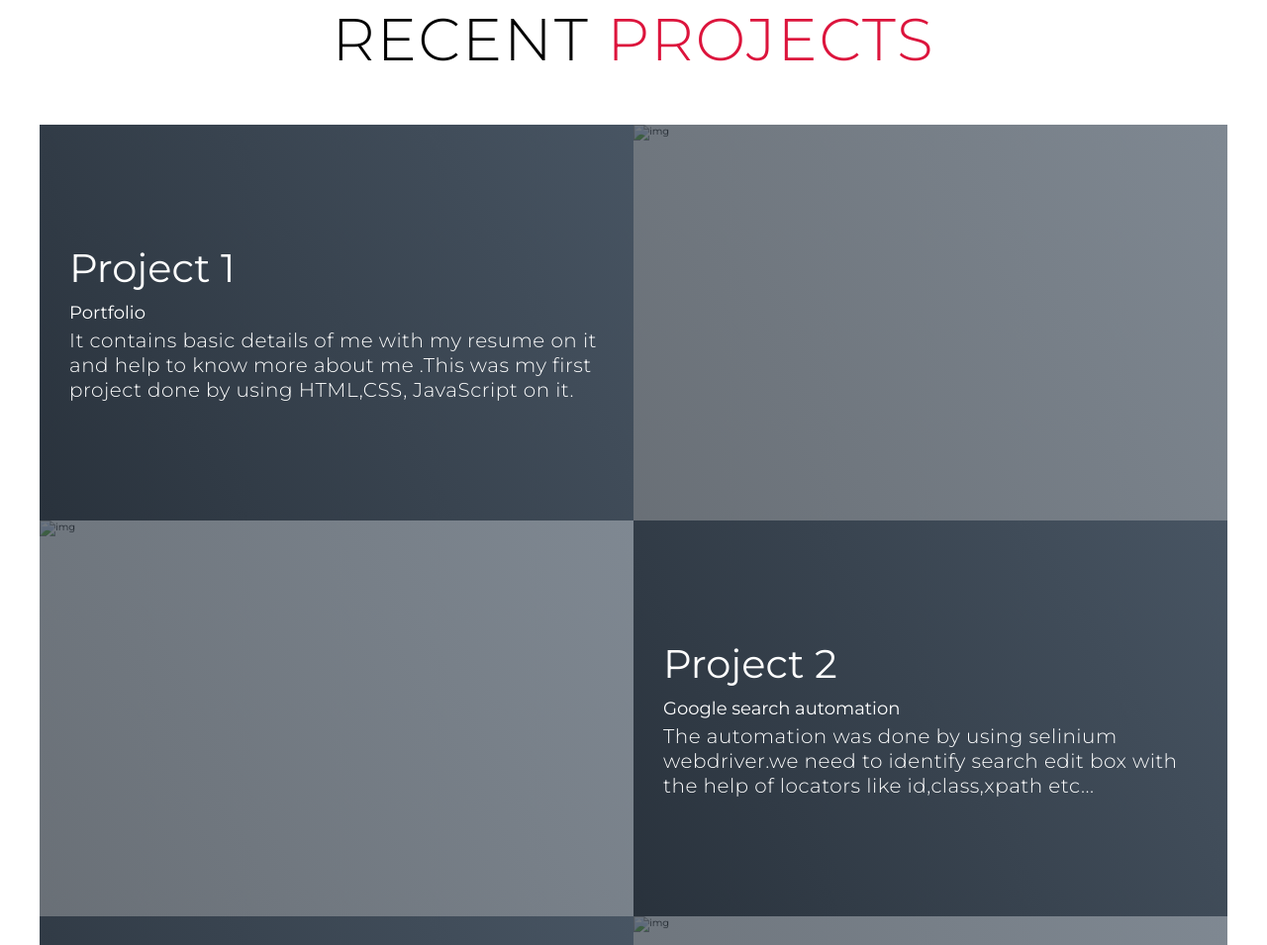
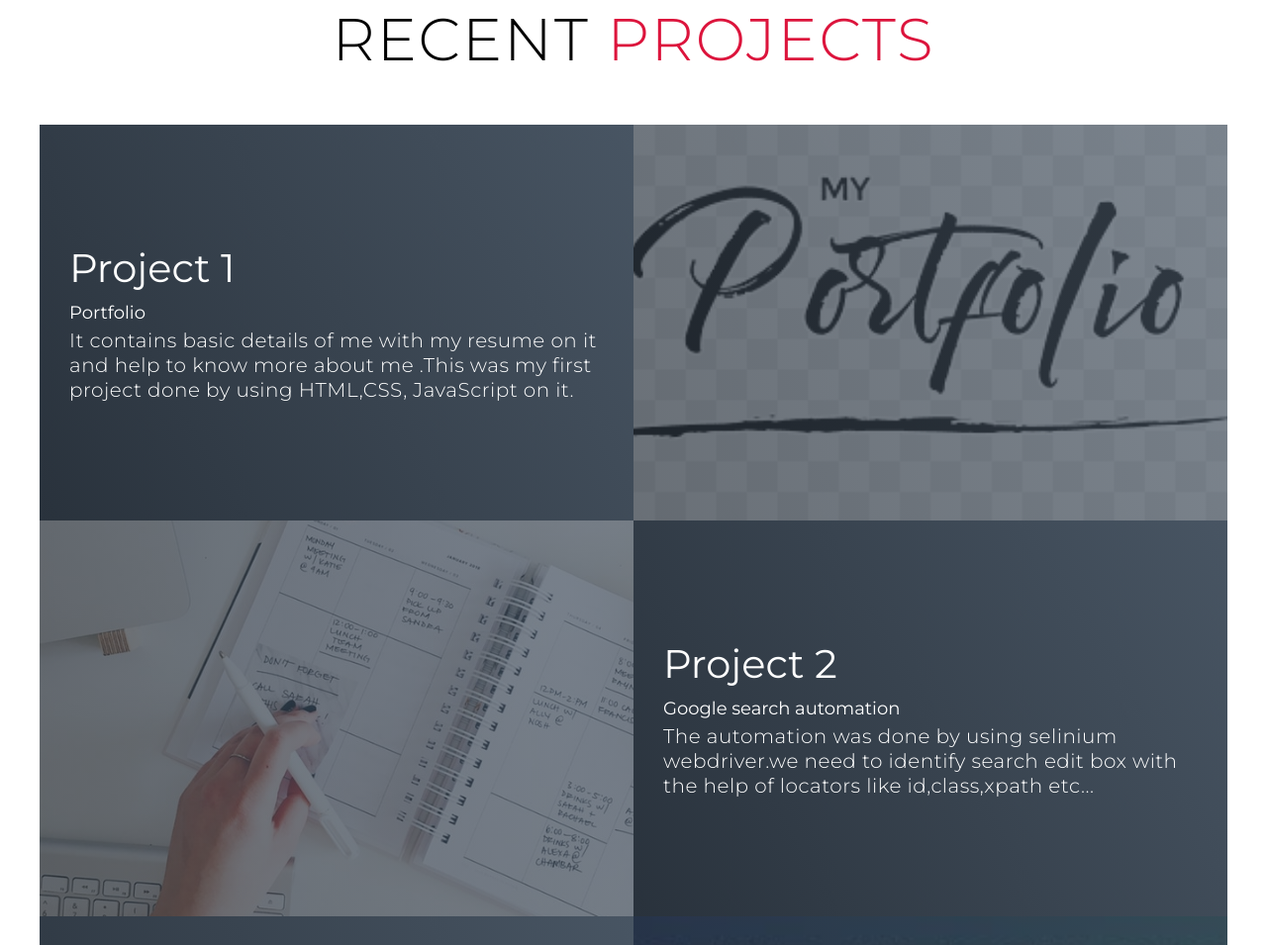
Before and after one commit to shanjai1505/shanjai_portfolio, a plain HTML site: page index.html in a window 1280 px wide. Shown: the part 897-1852 px from the top of the page at 99% size. Drawn offline with Linux system fonts and the light colour scheme.

Commit message:
Update index.html

```diff
--- a/index.html
+++ b/index.html
@@ -49,7 +49,7 @@
         <div class="about container">
           <div class="col-left">
             <div class="about-img">
-              <img src="./img/img-2.jpeg" alt="img">
+              <img src="img-2.jpeg" alt="img">
             </div>
           </div>
           <div class="col-right">
@@ -82,7 +82,7 @@
             </p>
           </div>
           <div class="project-img">
-            <img src="./img/img-3.png" alt="img">
+            <img src="img-3.png" alt="img">
           </div>
         </div>
         <div class="project-item">
@@ -94,7 +94,7 @@
             </p>
           </div>
           <div class="project-img">
-            <img src="./img/img-1.png" alt="img">
+            <img src="img-1.png" alt="img">
           </div>
         </div>
         <div class="project-item">
@@ -104,7 +104,7 @@
             <p>By installing pyautogui and pynput the automation of whatsapp is done with the help of selinium driver is done</p>
           </div>
           <div class="project-img">
-            <img src="./img/img-4.jpg" alt="img">
+            <img src="img-4.jpg" alt="img">
           </div>
         </div>
         <div class="project-item">
@@ -129,7 +129,7 @@
             </p>
           </div>
           <div class="project-img">
-            <img src="./img/img-5.png" alt="img">
+            <img src="img-5.png" alt="img">
           </div>
         </div>
       </div>
```
